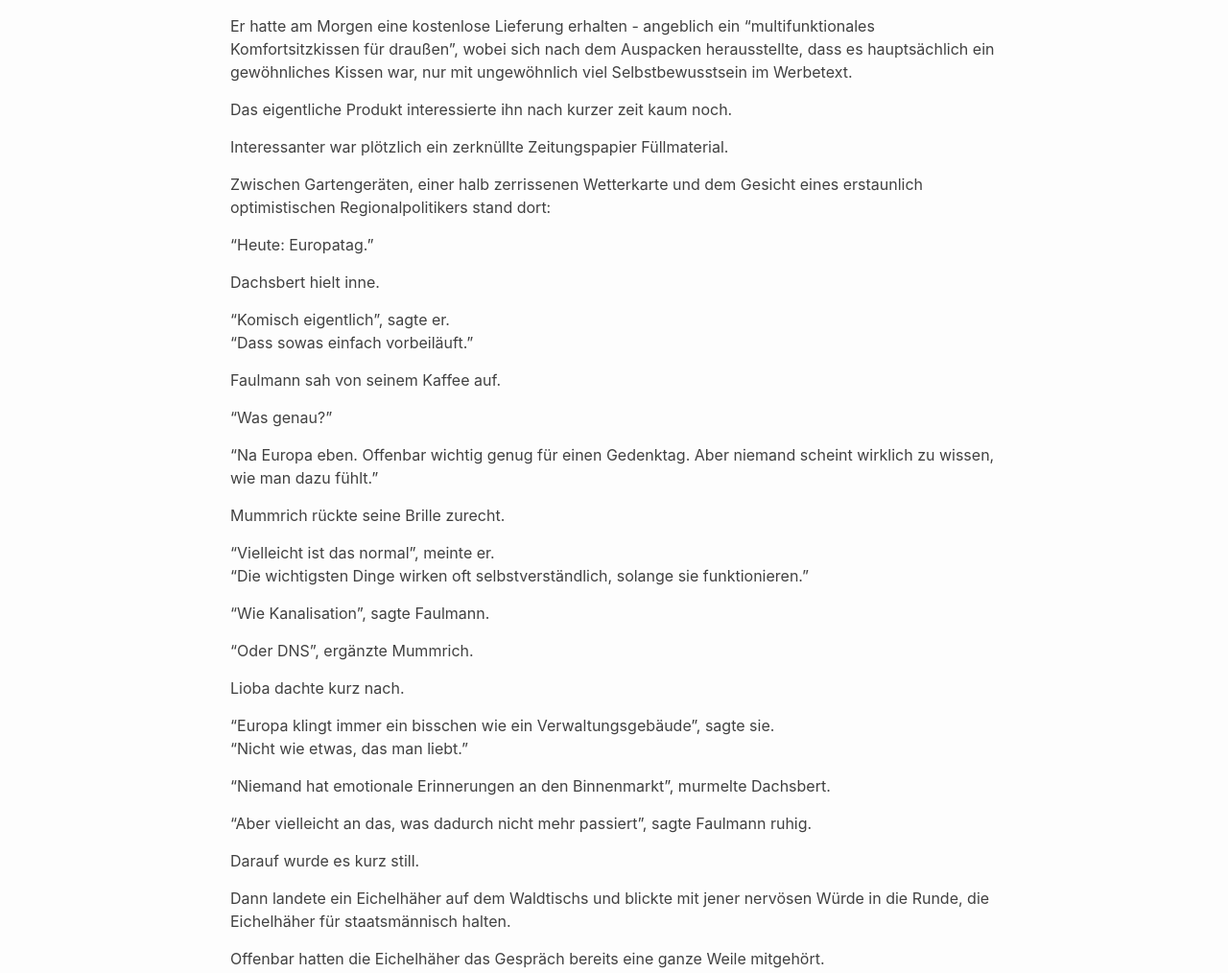
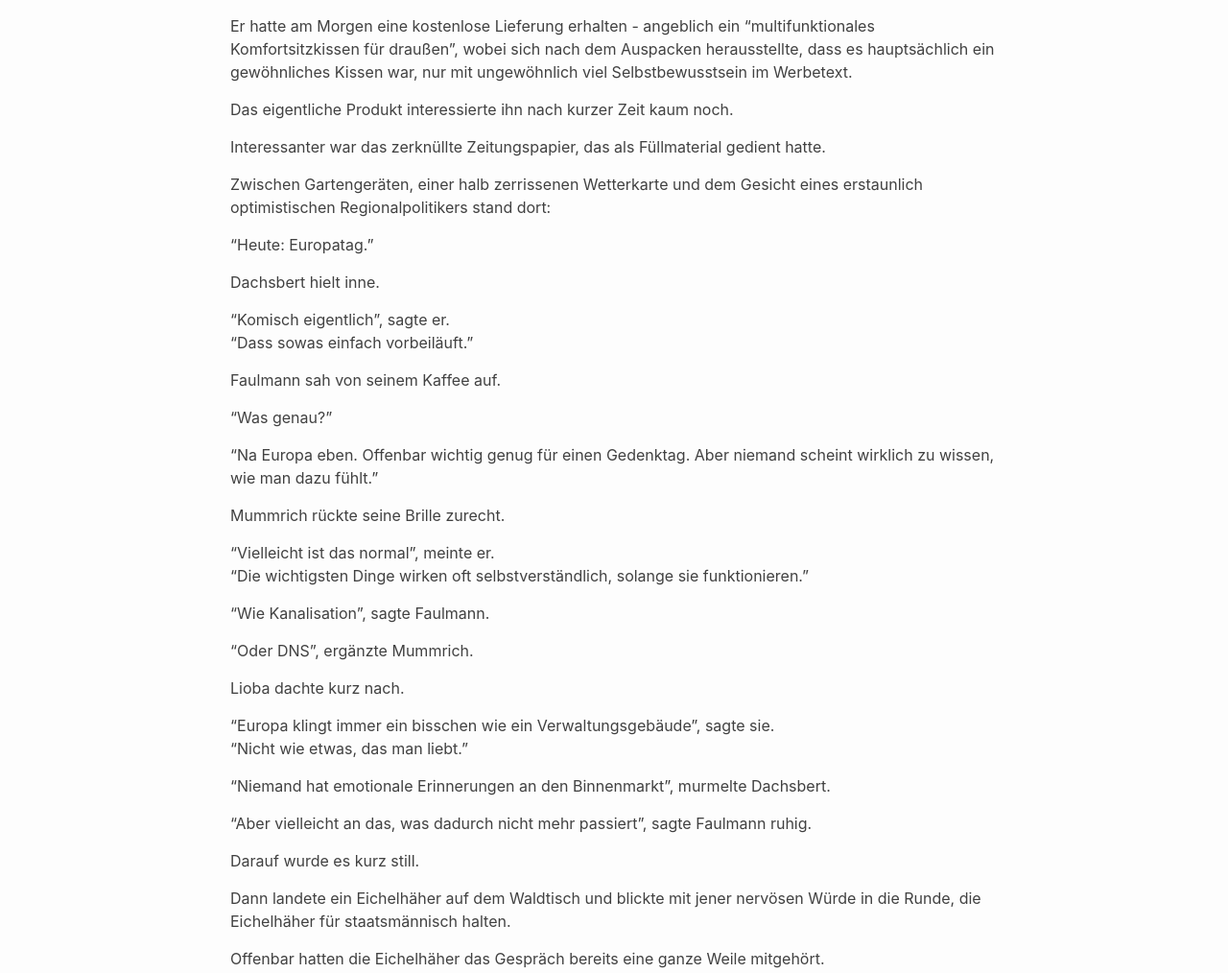
Before and after one commit to cgars/faulmann, a Jekyll site: the page built from _posts/2026-05-10-europa.md, in a window 1280 px wide and 1400 px high. Shown: the part 380-1394 px from the top of the window at 96% size. Built offline with Jekyll 4.4.1, drawn with Linux system fonts in a browser that asks for light colours; some of the changed text lies outside the part shown.

Commit message:
Fix typos and improve sentence structure in europa.md

```diff
--- a/_posts/2026-05-10-europa.md
+++ b/_posts/2026-05-10-europa.md
@@ -10,9 +10,9 @@ Dachsbert bemerkte den Europatag eher zufällig.
 
 Er hatte am Morgen eine kostenlose Lieferung erhalten - angeblich ein "multifunktionales Komfortsitzkissen für draußen", wobei sich nach dem Auspacken herausstellte, dass es hauptsächlich ein gewöhnliches Kissen war, nur mit ungewöhnlich viel Selbstbewusstsein im Werbetext.
 
-Das eigentliche Produkt interessierte ihn nach kurzer zeit kaum noch.
+Das eigentliche Produkt interessierte ihn nach kurzer Zeit kaum noch.
 
-Interessanter war plötzlich ein zerknüllte Zeitungspapier Füllmaterial.
+Interessanter war das zerknüllte Zeitungspapier, das als Füllmaterial gedient hatte.
 
 Zwischen Gartengeräten, einer halb zerrissenen Wetterkarte und dem Gesicht eines erstaunlich optimistischen Regionalpolitikers stand dort:
 
@@ -49,7 +49,7 @@ Lioba dachte kurz nach.
 
 Darauf wurde es kurz still.
 
-Dann landete ein Eichelhäher auf dem Waldtischs und blickte mit jener nervösen Würde in die Runde, die Eichelhäher für staatsmännisch halten.
+Dann landete ein Eichelhäher auf dem Waldtisch und blickte mit jener nervösen Würde in die Runde, die Eichelhäher für staatsmännisch halten.
 
 Offenbar hatten die Eichelhäher das Gespräch bereits eine ganze Weile mitgehört.
 Wie meistens im Wald, wenn irgendwo gleichzeitig Geschichte, Brot und leicht erhitzte Meinungen vorkamen.
@@ -191,9 +191,9 @@ Am Rand der Lichtung kamen sie an William vorbei.
 
 Oder an dem, was alle schon immer so genannt hatten.
 
-Ein großer moosiger Hügel, der manche an eine  eingewachsene Schildkröte erinnerte.
+Ein großer moosiger Hügel, der manche an eine eingewachsene Schildkröte erinnerte.
 
-Still war es hier; wie immer.
+Hier war es still. Wie immer.
 
 Niemand sagte etwas.
 
```
Also changed, not shown: other parts of _posts/2026-05-10-europa.md (+1 -1 lines).
